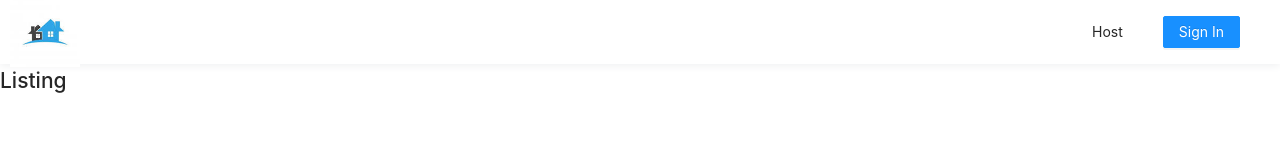
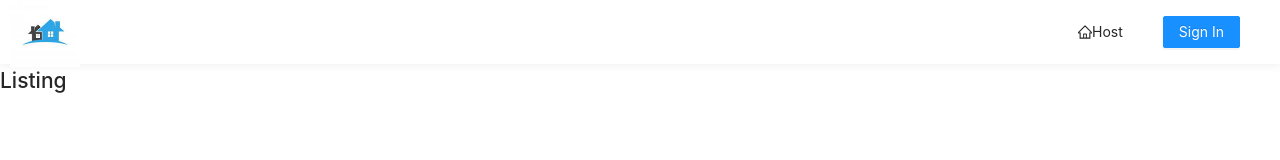
Before and after one commit to archanabaral/sweetHome, a React (Create React App) app in the folder client/: page /listing/1 in a window 1280 px wide. Shown: the top 160 px of the page. Built offline with nearby package versions, Linux system fonts and the light colour scheme.

Commit message:
drop-down menu

```diff
--- a/client/package.json
+++ b/client/package.json
@@ -3,6 +3,7 @@
   "version": "0.1.0",
   "private": true,
   "dependencies": {
+    "@ant-design/icons": "^4.2.2",
     "@testing-library/jest-dom": "^4.2.4",
     "@testing-library/react": "^9.5.0",
     "@testing-library/user-event": "^7.2.1",
--- a/client/src/App.tsx
+++ b/client/src/App.tsx
@@ -37,7 +37,7 @@ function App() {
       <Router>
         <Layout id="app">
           <Affix offsetTop={0} className="app__affix-header">
-            <AppHeader />
+            <AppHeader viewer={viewer} />
           </Affix>
           <Switch>
             <Route exact path="/" component={Home} />
--- a/client/src/sections/AppHeader/components/MenuItems/index.tsx
+++ b/client/src/sections/AppHeader/components/MenuItems/index.tsx
@@ -1,20 +1,41 @@
 import React from "react";
 import { Link } from "react-router-dom";
-import { Button, Menu ,} from "antd";
+import { Button,  Menu , Avatar } from "antd";
+import { LogoutOutlined, UserOutlined, HomeOutlined } from "@ant-design/icons";
+import { Viewer } from "../../../../lib/types";
+
+interface Props {
+  viewer: Viewer;
+}
 
 const { Item, SubMenu } = Menu;
 
-export const MenuItems = () => {
+export const MenuItems = ({ viewer }: Props) => {
+  const subMenuLogin = viewer.id && viewer.avatar ? (
+    <SubMenu title={<Avatar src={viewer.avatar} />}>
+      <Item key="/user">
+        <UserOutlined/>
+        Profile</Item>
+      <Item key="/logout">
+        <LogoutOutlined />
+        LogOut</Item>
+    </SubMenu>
+  ) : (
+    <Item>
+      <Link to="/login">
+        <Button type="primary">Sign In</Button>
+      </Link>
+    </Item>
+  );
+
   return (
     <Menu mode="horizontal" selectable={false} className="menu">
       <Item key="/host">
-        <Link to="/host">Host</Link>
+        <Link to="/host">
+          <HomeOutlined />
+          Host</Link>
       </Item>
-      <Item>
-        <Link to="/login">
-          <Button type="primary">Sign In</Button>
-        </Link>
-      </Item>
+      {subMenuLogin}
     </Menu>
   );
 };
--- a/client/src/sections/AppHeader/index.tsx
+++ b/client/src/sections/AppHeader/index.tsx
@@ -1,13 +1,18 @@
 import React from "react";
 import { Link } from "react-router-dom";
 import { Layout } from "antd";
+import {Viewer} from "../../lib/types"
 
 import logo from "./assets/logo.jpg";
 import { MenuItems } from "./components";
 
+interface Props {
+  viewer:Viewer
+}
+
 const { Header } = Layout;
 
-export const AppHeader = () => {
+export const AppHeader = ({viewer}:Props) => {
   return (
     <Header className="app-header">
       <div className="app-header__logo-search-section">
@@ -20,7 +25,7 @@ export const AppHeader = () => {
         </div>
       </div>
       <div className="app-header__menu-section">
-        <MenuItems />
+        <MenuItems viewer={viewer}/>
       </div>
     </Header>
   );
--- a/client/src/sections/Login/index.tsx
+++ b/client/src/sections/Login/index.tsx
@@ -104,7 +104,7 @@ export const Login = ({ setViewer }: Props) => {
         </button>
         <Text type="secondary">
           Note: By signing in , you'll be redirected to the Google consent form
-          to sign in with your google account.{" "}
+          to sign in with your google account.
         </Text>
       </Card>
     </Content>
```
Also changed, not shown: 1 other file (tests, documents, lock files or other folders).
